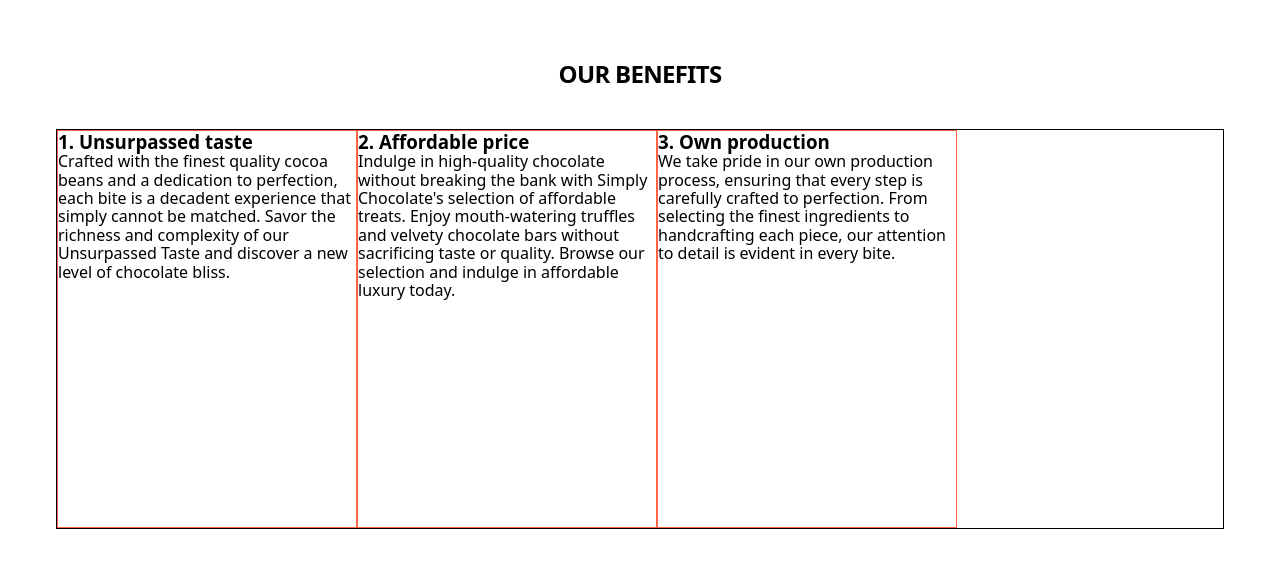
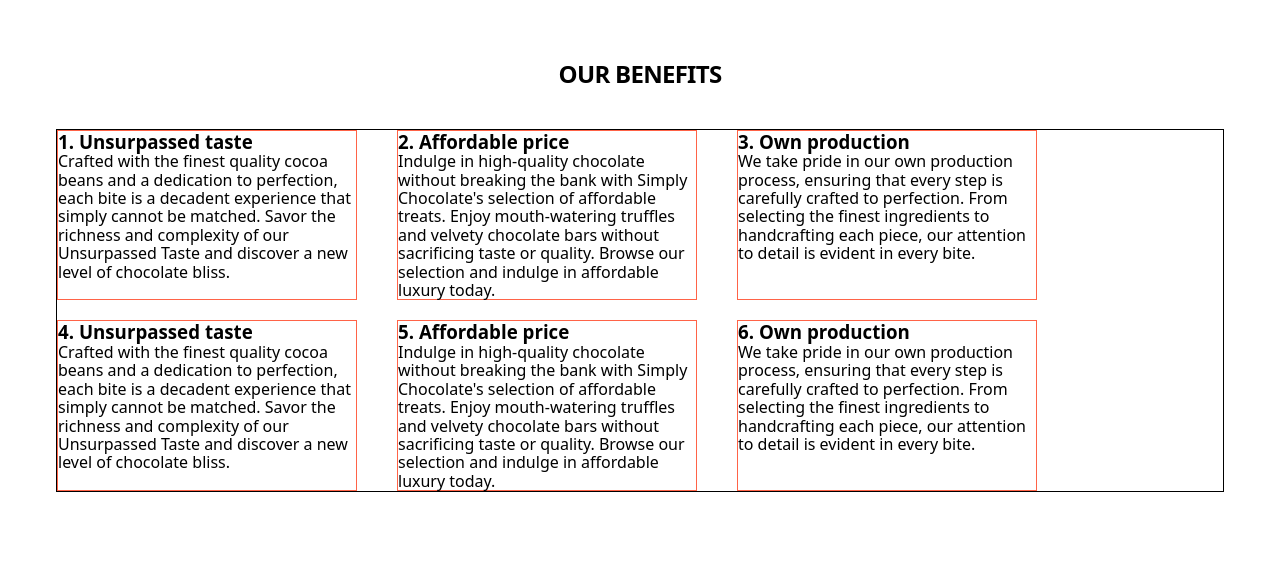
Before and after one commit to Olexiy-repin/html-css-101, a plain HTML site: page pages/flexbox.html in a window 1280 px wide. Drawn offline with nearby package versions, Linux system fonts and the light colour scheme.

Commit message:
classwork

```diff
--- a/css/flexbox.css
+++ b/css/flexbox.css
@@ -48,8 +48,13 @@ ol {
   flex-direction: row;
   justify-content: flex-start;
   align-items: stretch;
+  flex-wrap: wrap;
+  align-content: stretch;
+  /* row-gap: 40px;
+  column-gap: 20px; */
+  gap: 20px 40px;
 
-  height: 400px;
+  /* height: 400px; */
   border: 1px solid #000000;
 }
 
@@ -57,3 +62,12 @@ ol {
   width: 300px;
   border: 1px solid tomato;
 }
+
+.benefits-list-item-first {
+}
+
+.benefits-list-item-second {
+}
+
+.benefits-list-item-third {
+}
--- a/pages/flexbox.html
+++ b/pages/flexbox.html
@@ -44,6 +44,35 @@
                 detail is evident in every bite.
               </p>
             </li>
+
+            <li class="benefits-list-item benefits-list-item-first">
+              <h3 class="benefits-list-title">4. Unsurpassed taste</h3>
+              <p class="benefits-list-text">
+                Crafted with the finest quality cocoa beans and a dedication to
+                perfection, each bite is a decadent experience that simply
+                cannot be matched. Savor the richness and complexity of our
+                Unsurpassed Taste and discover a new level of chocolate bliss.
+              </p>
+            </li>
+            <li class="benefits-list-item benefits-list-item-second">
+              <h3 class="benefits-list-title">5. Affordable price</h3>
+              <p class="benefits-list-text">
+                Indulge in high-quality chocolate without breaking the bank with
+                Simply Chocolate's selection of affordable treats. Enjoy
+                mouth-watering truffles and velvety chocolate bars without
+                sacrificing taste or quality. Browse our selection and indulge
+                in affordable luxury today.
+              </p>
+            </li>
+            <li class="benefits-list-item benefits-list-item-third">
+              <h3 class="benefits-list-title">6. Own production</h3>
+              <p class="benefits-list-text">
+                We take pride in our own production process, ensuring that every
+                step is carefully crafted to perfection. From selecting the
+                finest ingredients to handcrafting each piece, our attention to
+                detail is evident in every bite.
+              </p>
+            </li>
           </ul>
         </div>
       </section>
```
